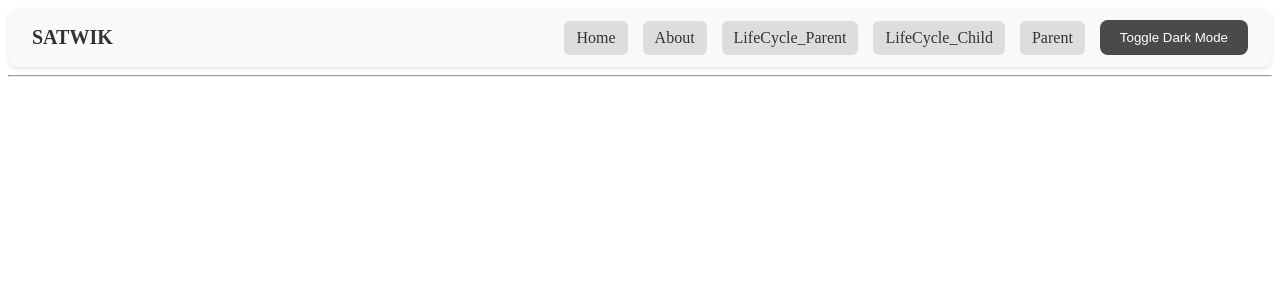
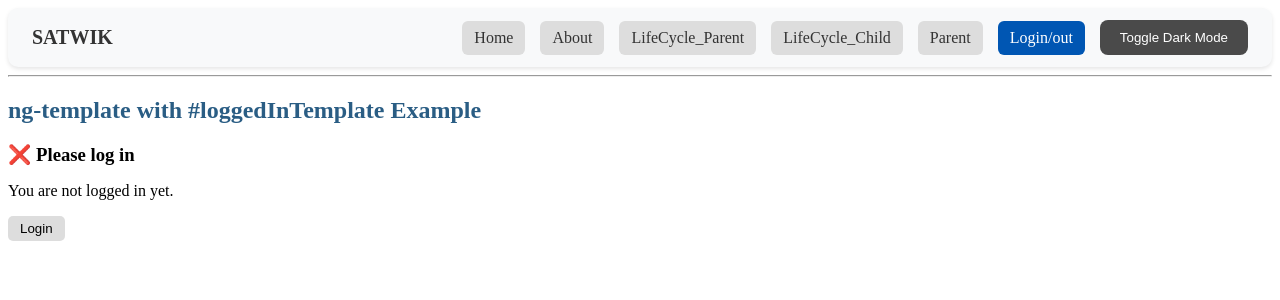
Before and after one commit to satwik20017/Angular_learning_Frontend, an Angular app: page /login_out in a window 1280 px wide. Before the commit this address led to /. Shown: the top 300 px of the page. Built offline with nearby package versions, Linux system fonts and the light colour scheme.

Commit message:
14th commit

```diff
--- a/src/app/app.component.html
+++ b/src/app/app.component.html
@@ -12,6 +12,7 @@
     <a routerLink="/lifecycle_parent" routerLinkActive="active">LifeCycle_Parent</a>
     <a routerLink="/lifecycle_child" routerLinkActive="active">LifeCycle_Child</a>
     <a routerLink="/parent" routerLinkActive="active">Parent</a>
+    <a routerLink="/login_out" routerLinkActive="active">Login/out</a>
     <button type="button" (click)="toggleDarkMode()" class="dark-mode-toggles">
       Toggle Dark Mode
     </button>
--- a/src/app/app.routes.ts
+++ b/src/app/app.routes.ts
@@ -4,6 +4,7 @@ import { AboutComponent } from './about/about.component';
 import { LifecycleParentComponent } from './lifecycle-parent/lifecycle-parent.component';
 import { LifecycleChildComponent } from './lifecycle-child/lifecycle-child.component';
 import { ParentComponent } from './parent/parent.component';
+import { HelloWorldComponent } from './hello-world/hello-world.component';
 
 export const routes: Routes = [
     {
@@ -25,5 +26,9 @@ export const routes: Routes = [
     {
         path:'parent',
         component: ParentComponent
+    },
+    {
+        path:'login_out',
+        component: HelloWorldComponent
     }
 ];
--- a/src/app/hello-world/hello-world.component.css
+++ b/src/app/hello-world/hello-world.component.css
@@ -0,0 +1,20 @@
+
+
+h2 {
+  color: #2a5d84;
+}
+
+h3 {
+  margin: 5px 0;
+}
+
+button {
+  padding: 5px 12px;
+  border: none;
+  border-radius: 5px;
+  cursor: pointer;
+}
+
+button:hover {
+  background-color: #ddd;
+}
--- a/src/app/hello-world/hello-world.component.html
+++ b/src/app/hello-world/hello-world.component.html
@@ -1 +1,22 @@
-<p>hello-world works!</p>
+
+
+<h2>ng-template with #loggedInTemplate Example</h2>
+
+<!-- ngIf + else with template reference -->
+<div *ngIf="isLoggedIn; else loggedOutTemplate">
+  <ng-container *ngTemplateOutlet="loggedInTemplate"></ng-container>
+</div>
+
+<!-- Template for logged-in users -->
+<ng-template #loggedInTemplate>
+  <h3>✅ Welcome back, User!</h3>
+  <p>You are logged in.</p>
+  <button (click)="logout()">Logout</button>
+</ng-template>
+
+<!-- Template for logged-out users -->
+<ng-template #loggedOutTemplate>
+  <h3>❌ Please log in</h3>
+  <p>You are not logged in yet.</p>
+  <button (click)="login()">Login</button>
+</ng-template>
--- a/src/app/hello-world/hello-world.component.ts
+++ b/src/app/hello-world/hello-world.component.ts
@@ -1,12 +1,25 @@
+import { CommonModule } from '@angular/common';
 import { Component } from '@angular/core';
+import { FormsModule } from '@angular/forms';
 
 @Component({
   standalone: true,
   selector: 'app-hello-world',
-  imports: [],
+  imports: [FormsModule, CommonModule],
   templateUrl: './hello-world.component.html',
   styleUrl: './hello-world.component.css'
 })
 export class HelloWorldComponent {
 
+
+
+  isLoggedIn = false;
+
+  login() {
+    this.isLoggedIn = true;
+  }
+
+  logout() {
+    this.isLoggedIn = false;
+  }
 }
```
